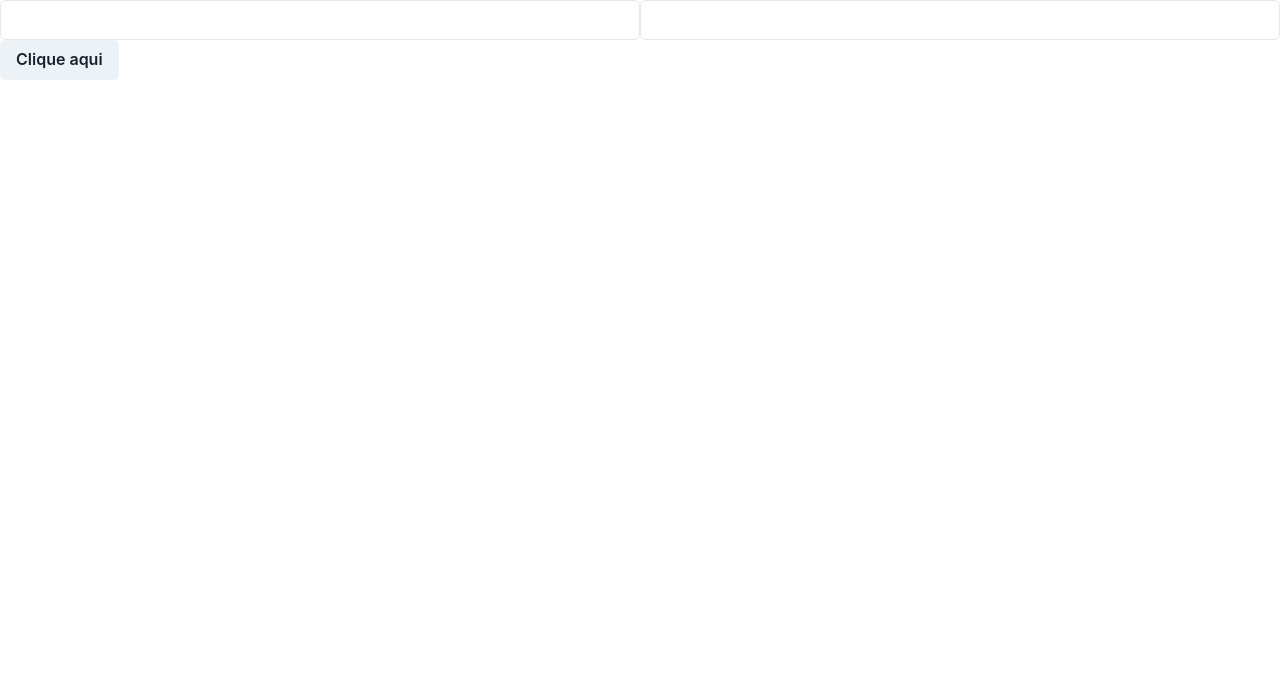
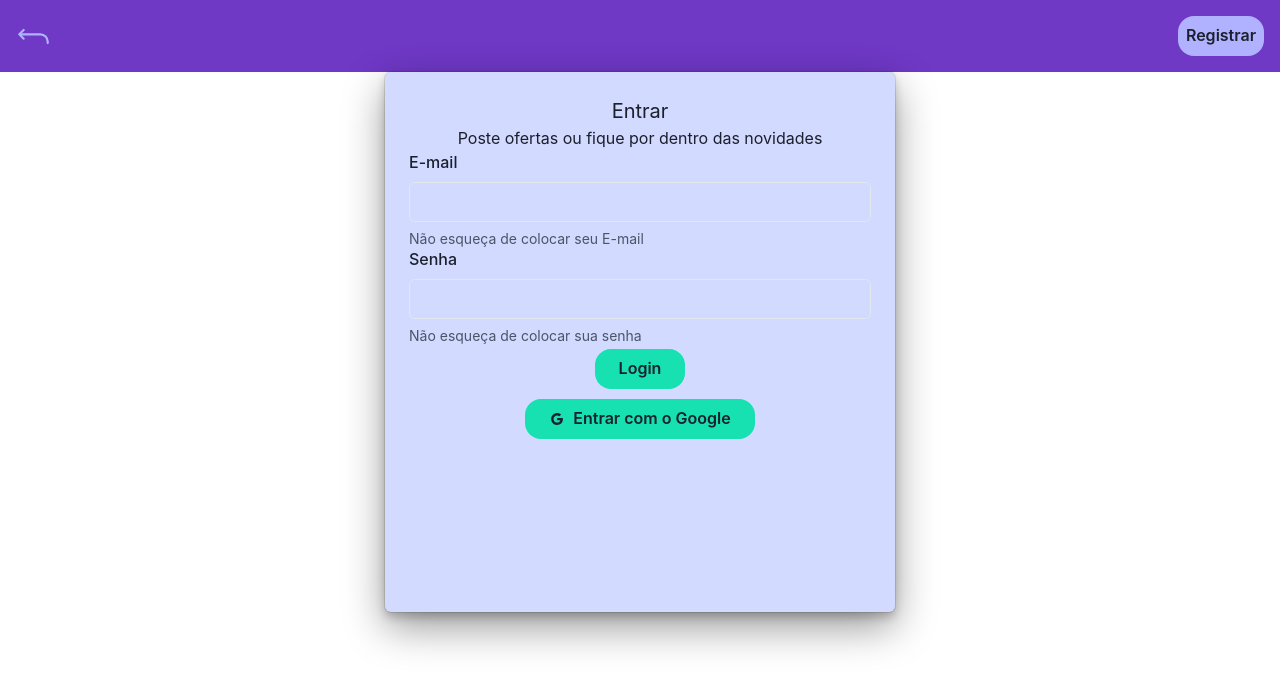
Before and after one commit to samuelfsd/instajobs-front, a React (Vite) app: page /login in a window 1280 px wide. Shown: the top 688 px of the page. Built offline with nearby package versions, Linux system fonts and the light colour scheme.

Commit message:
feat: adicionado pagina de home e atualizando pagina de login e importação do chakra icons e react icons

```diff
--- a/package.json
+++ b/package.json
@@ -13,12 +13,14 @@
     "format": "npm run prettier:fix && npm run lint:fix"
   },
   "dependencies": {
+    "@chakra-ui/icons": "^2.0.11",
     "@chakra-ui/react": "^2.3.4",
     "@emotion/react": "^11",
     "@emotion/styled": "^11",
     "framer-motion": "^6",
     "react": "^18.1.0",
     "react-dom": "^18.1.0",
+    "react-icons": "^4.4.0",
     "react-router-dom": "^6.4.2",
     "sass": "^1.55.0"
   },
--- /dev/null
+++ b/src/pages/Home/index.tsx
@@ -0,0 +1,25 @@
+import { Box, Flex, Spacer, useTheme } from '@chakra-ui/react';
+import { Link } from 'react-router-dom';
+import './styles.scss'
+import { HiOutlineUserCircle } from 'react-icons/hi'
+export default function HomePage() {
+  const theme = useTheme()
+  return (
+    <>
+      <Box bgColor={theme.colors.primary} px={4} py={4}>
+        <Flex alignItems={'center'}>
+          <div>
+            logo
+          </div>
+          <Spacer />
+          <Flex alignItems={'center'}>
+            <div><Link to="/login"><p>Login</p></Link></div>
+            <div className='icon'><Link to="/login"><HiOutlineUserCircle /></Link></div>
+          </Flex>
+        </Flex>
+      </Box>
+      <h1 className='teste'>Bem vindo a página principal</h1>
+
+    </>
+  );
+}
--- /dev/null
+++ b/src/pages/Home/styles.scss
@@ -0,0 +1,6 @@
+.teste {
+    font-size: 40px;
+}
+.icon {
+    font-size: 40px;
+}
--- a/src/pages/Login/index.tsx
+++ b/src/pages/Login/index.tsx
@@ -1,14 +1,61 @@
-import { Button, Flex, Input } from '@chakra-ui/react';
+import { Box, Button, Flex, Input, useTheme, Spacer, Center, FormControl,
+  FormLabel,FormHelperText} from '@chakra-ui/react';
+import { Link } from 'react-router-dom';
+import './styles.scss'
+import { IoReturnUpBack } from 'react-icons/io5'
+import { AiOutlineGoogle } from 'react-icons/ai'
 
 export default function LoginPage() {
+  const theme = useTheme()
   return (
     <>
-      <Flex>
-        <Input type='text' />
-        <Input type='password' />
-      </Flex>
+      <Box bgColor={theme.colors.primary} px={4} py={4}>
+        <Flex alignItems={'center'}>
+          <div >
+            <Link to="/"><IoReturnUpBack size={35} color={'#B1B2FF'}/></Link>
+          </div>
+          <Spacer />
+          <Flex alignItems={'center'}>
+            <div>
+              <Link to="/register">
+                <Button px={2} h={10} borderRadius={'2xl'}  bgColor='#B1B2FF' variant='solid'>
+                  Registrar
+                </Button>
+              </Link>
+            </div>
+          </Flex>
+        </Flex>
+      </Box>
+      <Center>
+        <Box pt={10} boxShadow='dark-lg' w={'510px'} h={'540px'} p='6' rounded='md' bgColor={'#D2DAFF'}>
+          <Center textAlign={'center'} >
+            <h1>Entrar</h1>
+          </Center>
+          <Center>
+            <p>Poste ofertas ou fique por dentro das novidades</p>
+          </Center>
+          <FormControl>
+            <FormLabel>E-mail</FormLabel>
+            <Input type='email' />
+            <FormHelperText>Não esqueça de colocar seu E-mail</FormHelperText>
+            <FormLabel>Senha</FormLabel>
+            <Input type='password' />
+            <FormHelperText>Não esqueça de colocar sua senha</FormHelperText>
+          </FormControl>
+          <Center h='50px' color='white' >
+            <Button px={6} borderRadius={'2xl'}  bgColor='#17E1B1' variant='solid'>
+              Login
+            </Button>
+          </Center>
+          <Center h='50px' color='white' >
+            <Button leftIcon={<AiOutlineGoogle />} px={6} borderRadius={'2xl'}  bgColor='#17E1B1' variant='solid'>
+              Entrar com o Google
+            </Button>
+          </Center>
+        </Box>
+      </Center>
 
-      <Button>Clique aqui</Button>
+
     </>
   );
 }
--- a/src/pages/Login/styles.scss
+++ b/src/pages/Login/styles.scss
@@ -0,0 +1,12 @@
+ul, ol, li {
+    list-style: none;
+}
+
+.botaoLogin{
+    background-color: black;
+    justify-content: center;
+}
+
+h1 {
+    font-size: 20px;
+}
--- a/src/routes/routes.tsx
+++ b/src/routes/routes.tsx
@@ -1,10 +1,12 @@
 import { Route, Routes as AllRoutes } from 'react-router-dom';
+import HomePage from '~/pages/Home';
 import LoginPage from '~/pages/Login';
 
 export function Routes() {
   return (
     <AllRoutes>
       <Route path='/login' element={<LoginPage />} />
+      <Route path='/' element={<HomePage />} />
     </AllRoutes>
   );
 }
--- a/src/styles/theme.ts
+++ b/src/styles/theme.ts
@@ -2,8 +2,8 @@ import { extendTheme } from '@chakra-ui/react';
 
 export const instaJobsTheme = extendTheme({
   colors: {
-    primary: '#5887FF',
-    secundary: '#102E4A',
+    primary: '#6F38C5',
+    secundary: '#B1B2FF',
     info: '#715AFF',
     warning: '#FFD275',
     danger: '#FB4B4E',
```
Also changed, not shown: src/components/Button/index.tsx (added), 1 other file (tests, documents, lock files or other folders).
